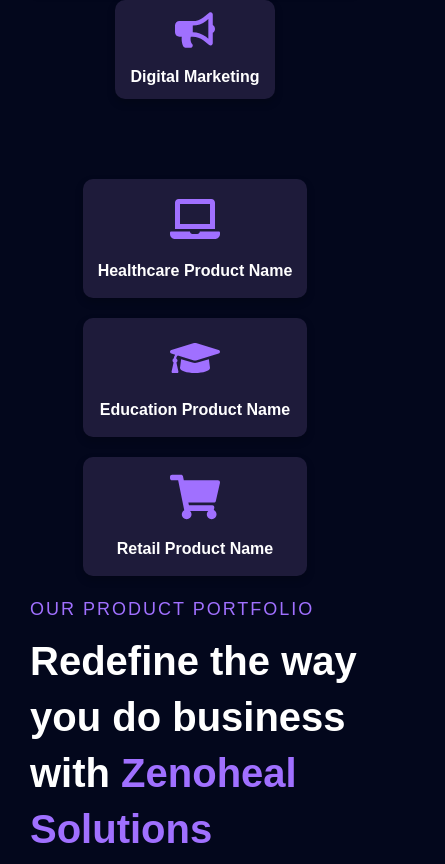
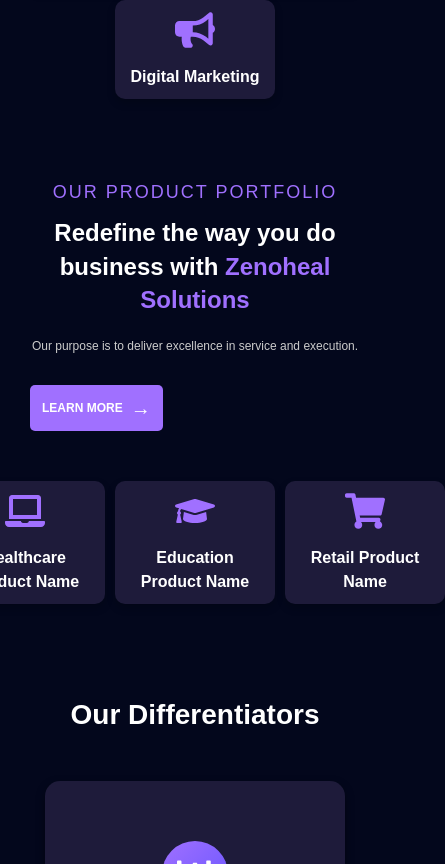
Before and after one commit to ShauryaBist21/Landing-Page, a Next.js app: page / in a window 390 px wide. Shown: the part 2380-3244 px from the top of the page, 445 px wide, since content can reach past the window. Built offline with nearby package versions, Linux system fonts and the light colour scheme.

Commit message:
Update ProductPortfolio.module.css

```diff
--- a/src/app/components/ProductPortfolio.module.css
+++ b/src/app/components/ProductPortfolio.module.css
@@ -15,6 +15,7 @@
 .cardsSection {
   display: flex;
   gap: 20px;
+  order: 2; /* Ensure the cards come after the heading in mobile view */
 }
 
 .card {
@@ -51,6 +52,7 @@
 .textSection {
   max-width: 500px;
   text-align: left;
+  order: 1; /* Ensure the heading comes first in mobile view */
 }
 
 .sectionTitle {
@@ -103,67 +105,57 @@
   font-size: 20px;
 }
 
-/* Desktop View */
-@media (min-width: 769px) {
+/* Mobile Responsiveness */
+@media (max-width: 768px) {
   .portfolioContainer {
-    flex-direction: row; /* Left-right on desktop */
+    flex-direction: column; /* Stack the elements vertically */
+    padding: 30px 10px;
+    margin-left: 20px;
+    margin-right: 20px;
   }
 
   .textSection {
-    text-align: left;
+    text-align: center;
+    margin-bottom: 30px;
   }
 
   .cardsSection {
-    justify-content: flex-start;
-  }
-}
-
-/* Mobile Responsiveness */
-@media (max-width: 768px) {
-  .portfolioContainer {
-    flex-direction: column; /* Stack text and cards vertically in mobile */
-    padding: 30px 10px;
-    margin-left: 20px;
-    margin-right: 20px;
-    text-align: center; /* Center the text */
-  }
-
-  /* Left Section: Text */
-  .textSection {
-    width: 100%; /* Ensure text section takes full width */
-    margin-bottom: 20px; /* Add space between text section and cards */
-  }
-
-  /* Left Section: Cards */
-  .cardsSection {
-    display: flex;
-    flex-direction: column; /* Stack cards vertically */
-    gap: 20px;
-    align-items: center; /* Center the cards */
+    justify-content: center;
+    gap: 10px;
   }
 
   .card {
-    width: 100%; /* Make cards take full width */
-    max-width: 300px; /* Limit the max width for cards */
+    width: 180px;
     padding: 15px;
-    margin: 0 auto; /* Center the cards */
   }
 
-  /* Learn More Button */
   .learnMoreButton {
     font-size: 14px;
-    padding: 12px 20px;
-    align-self: center; /* Center the button */
-    margin-top: 20px; /* Space above the button */
+    padding: 10px 15px;
   }
 }
 
 /* Very Small Devices (e.g., mobile phones) */
 @media (max-width: 480px) {
+  .sectionSubtitle {
+    font-size: 1.5rem;
+  }
+
   .learnMoreButton {
     font-size: 12px;
     padding: 8px 12px;
-    align-self: center; /* Center the button */
-    margin-top: 15px; /* Space above the button */
+  }
+
+  .card {
+    width: 160px;
+    padding: 10px;
+  }
+
+  .cardIcon {
+    font-size: 40px;
+  }
+
+  .sectionDescription {
+    font-size: 12px;
   }
 }
```
